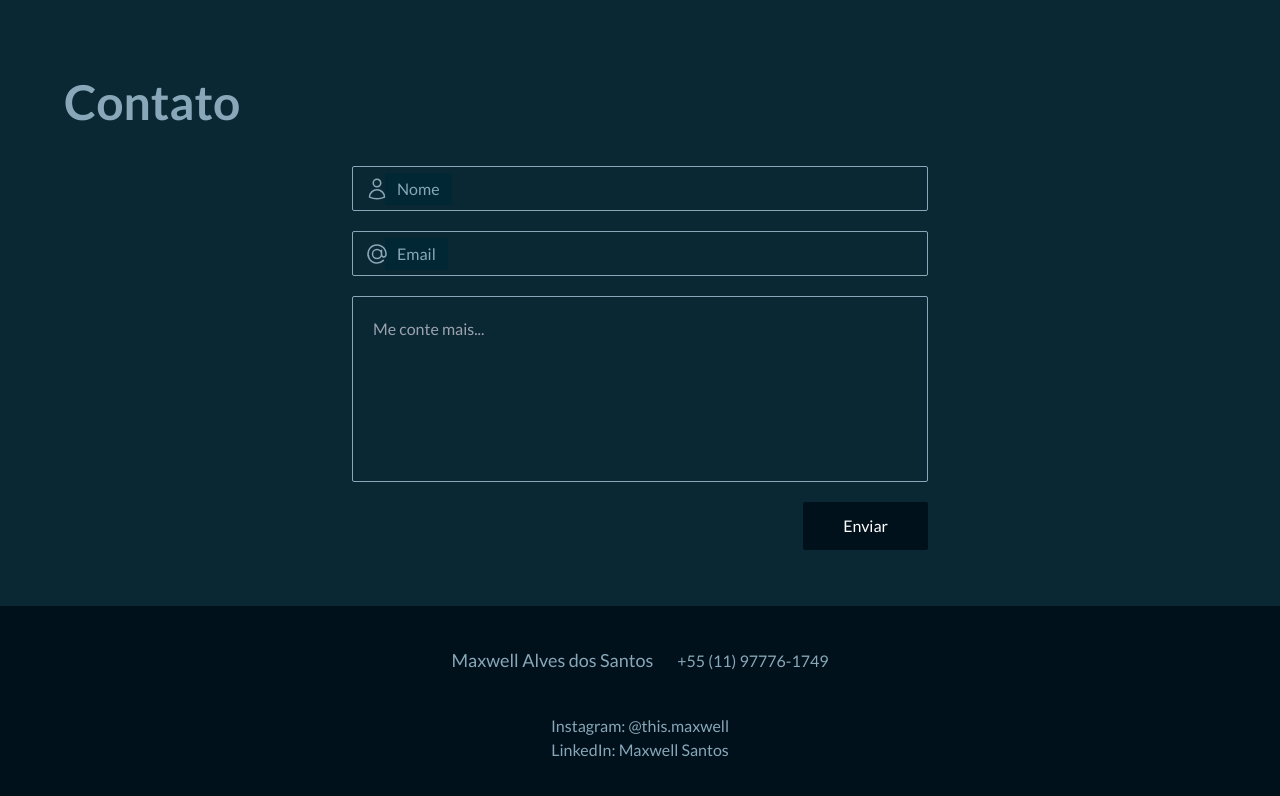
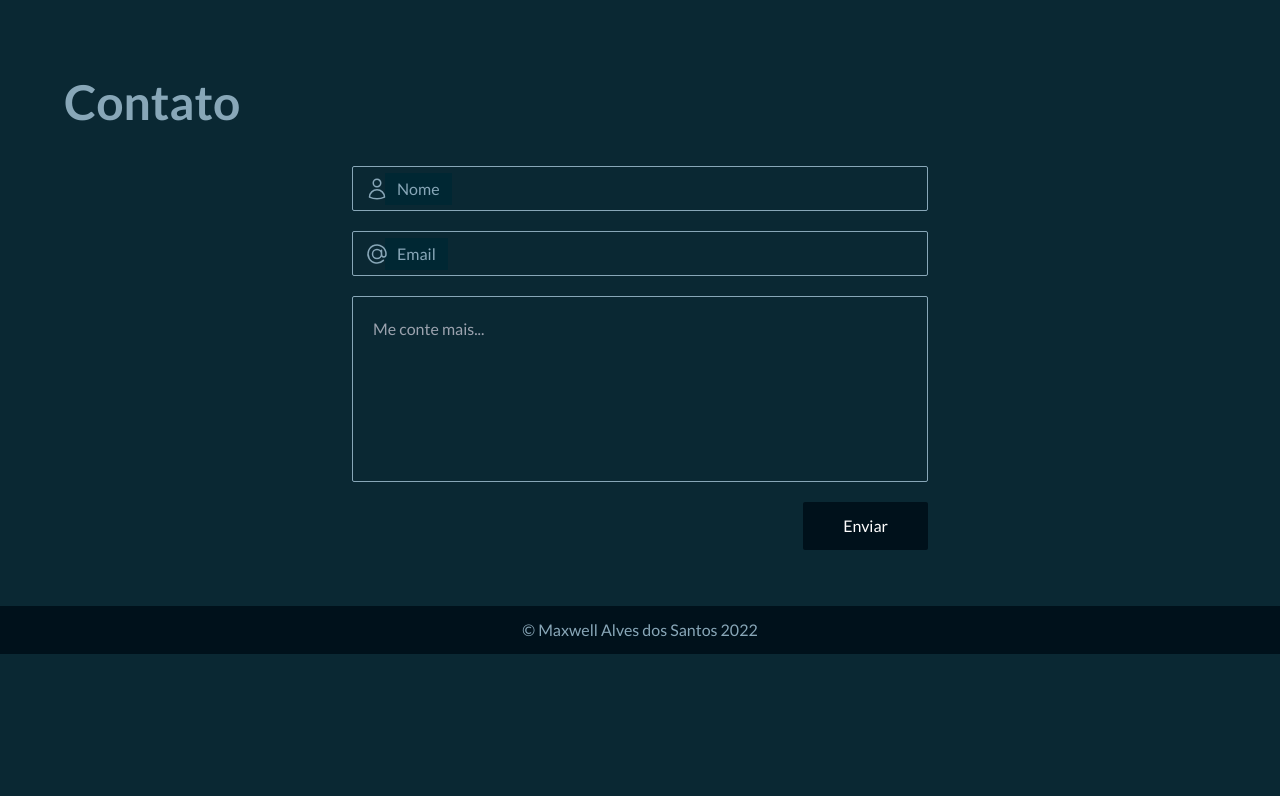
Before and after one commit to Maxwell-Santos/galeria-natureza, a Next.js app: page / in a window 1280 px wide. Shown: the part 3522-4318 px from the top of the page. After the commit the page ends 4176 px from the top, so only its background shows below. Built offline with nearby package versions, Linux system fonts and the light colour scheme.

Commit message:
ajustes responsividade

```diff
--- a/src/components/Footer/index.tsx
+++ b/src/components/Footer/index.tsx
@@ -1,14 +1,10 @@
 export function Footer() {
 
   return (
-   <footer>
-
-    <div className="mb-10">
-      <span className="text-lg mr-6">Maxwell Alves dos Santos</span>
-      <span>+55 (11) 97776-1749</span>
-    </div>
-    <span>Instagram: @this.maxwell</span>
-    <span>LinkedIn: Maxwell Santos</span>
-   </footer>
- )
+    <footer>
+      <span>
+        &copy; <a href="http://maxwellads.vercel.app">Maxwell Alves dos Santos 2022</a>
+      </span>
+    </footer>
+  )
 }
--- a/src/components/SocialMedia/index.tsx
+++ b/src/components/SocialMedia/index.tsx
@@ -4,7 +4,7 @@ export function SocialMedia() {
 
   return (
     <div className="social-media bg-[#ff7a01] rounded-sm">
-      <ul className="p-3 flex flex-col gap-5">
+      <ul className="p-3 flex sm:flex-col gap-5 max-[450px]:px-4 max-[450px]:p-2">
         <li>
           <a href="https://github.com/Maxwell-Santos"
             target="_blank"
--- a/src/pages/index.tsx
+++ b/src/pages/index.tsx
@@ -13,7 +13,7 @@ export default function Home() {
     <>
       <Head>
         <title>Galeria Natureza</title>
-        <meta name="description" content="A fake landing page of a photographer" />
+        <meta name="description" content="Uma landing page de um fotógrafo fictício" />
         <meta name="author" content="Maxwell Alves dos Santos" />
         <meta name="viewport" content="width=device-width, initial-scale=1" />
         <link rel="icon" type="image/x-icon" href="/logoMaxIconClaro.png"></link>
@@ -23,7 +23,7 @@ export default function Home() {
         <Header />
         <Main />
 
-        <div className="absolute -bottom-36 right-20">
+        <div className="absolute sm:-bottom-30 -bottom-7 right-7 sm:right-20">
           <SocialMedia />
         </div>
       </div>
--- a/src/styles/globals.css
+++ b/src/styles/globals.css
@@ -16,7 +16,7 @@
     @apply my-10 sm:my-20 max-w-[1500px] mx-auto px-[var(--section-px)] max-[1100px]:px-[var(--section-px-md)] max-[600px]:px-[var(--section-px-sm)]
   }
   footer {
-    @apply w-full max-w-[1500px] bg-[#00111b] p-5 py-10 text-center flex flex-col
+    @apply w-full max-w-[1500px] bg-[#00111b] p-3 text-center flex flex-col
   }
   h1 {
     @apply text-[#fdfdfe]
@@ -53,6 +53,6 @@
   }
 
   .social-media li{
-    @apply w-7
+    @apply w-6 sm:w-7
   }
 }
```
